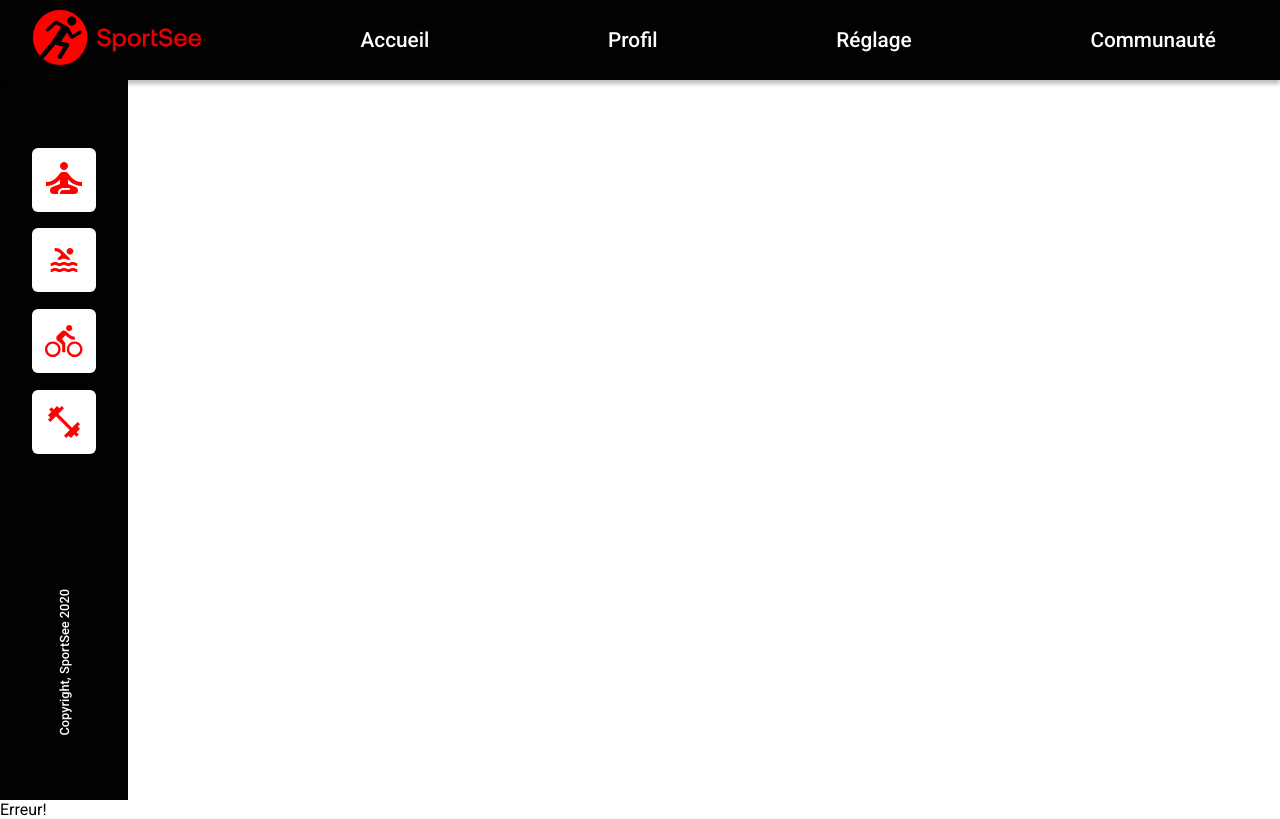
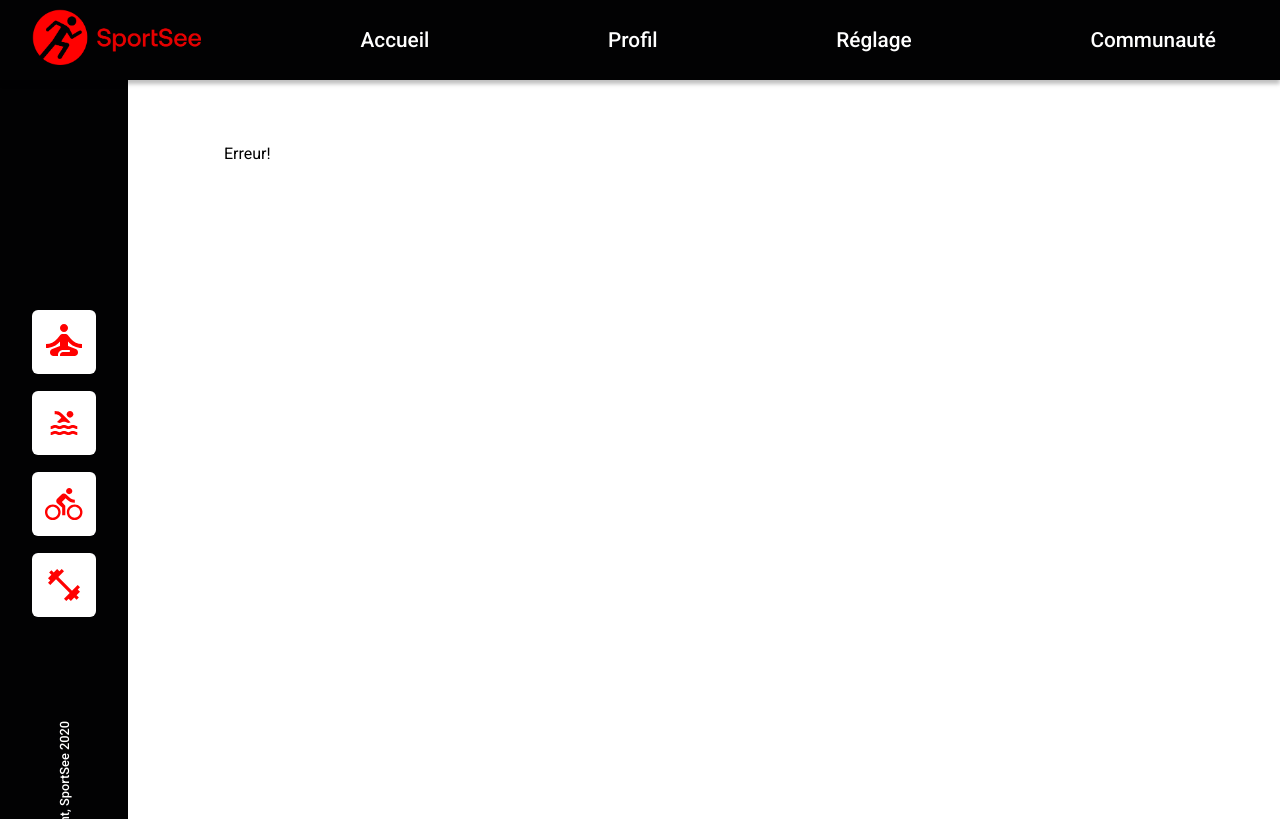
Before and after one commit to ThomasCharuel/sportify, a React (Create React App) app: page /error in a window 1280 px wide. Built offline with nearby package versions, Linux system fonts and the light colour scheme; the HTML template or start-up script is replaced by a standard one.

Commit message:
Handle navbar + main

```diff
--- a/src/components/PrimaryNavigation/index.module.scss
+++ b/src/components/PrimaryNavigation/index.module.scss
@@ -1,7 +1,9 @@
-@import '../../styles/_variables';
+@import '../../styles/variables';
 
 .header {
-  position: sticky;
+  position: fixed;
+  top: 0;
+  width: 100%;
   display: flex;
   align-items: center;
   background-color: $background-color-navigation;
--- a/src/components/SecondaryNavigation/index.module.scss
+++ b/src/components/SecondaryNavigation/index.module.scss
@@ -1,11 +1,13 @@
-@import '../../styles/_variables';
+@import '../../styles/variables';
 
 .sidebar {
-  width: 8rem;
-  min-height: calc(100vh - $header-height);
+  position: fixed;
+  top: 0;
+  width: $vertical-navbar-width;
+  min-height: 100vh;
   display: grid;
   grid-template-columns: 1fr;
-  grid-template-rows: calc(1fr - $header-height) 1fr 1fr;
+  grid-template-rows: 1fr 1fr 1fr;
   background-color: $background-color-navigation;
 }
 
--- a/src/routes/Root/index.jsx
+++ b/src/routes/Root/index.jsx
@@ -7,11 +7,9 @@ import SecondaryNavigation from '../../components/SecondaryNavigation';
 function Root({ outlet }) {
   return (
     <>
+      <SecondaryNavigation />
       <PrimaryNavigation />
-      <>
-        <SecondaryNavigation />
-        {outlet ? outlet : <Outlet />}
-      </>
+      <main className="main">{outlet ? outlet : <Outlet />}</main>
     </>
   );
 }
--- /dev/null
+++ b/src/styles/_layout.scss
@@ -0,0 +1,7 @@
+@import './variables';
+
+.main {
+  margin-left: $vertical-navbar-width;
+  margin-top: $header-height;
+  padding: 4rem 6rem;
+}
--- a/src/styles/_variables.scss
+++ b/src/styles/_variables.scss
@@ -15,3 +15,4 @@ $font-weight-bold: 700;
 
 // Sizes
 $header-height: 5rem;
+$vertical-navbar-width: 8rem;
--- a/src/styles/styles.scss
+++ b/src/styles/styles.scss
@@ -3,3 +3,4 @@
 @import './reset';
 @import './variables';
 @import './typography';
+@import './layout';
```
